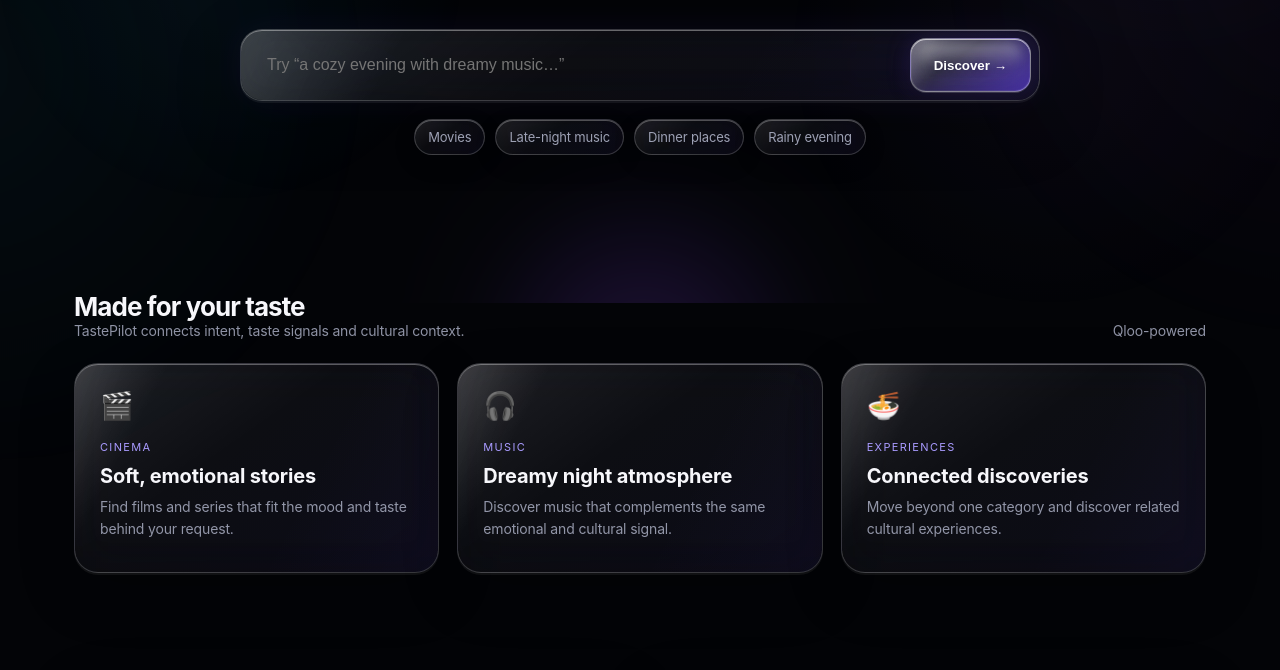
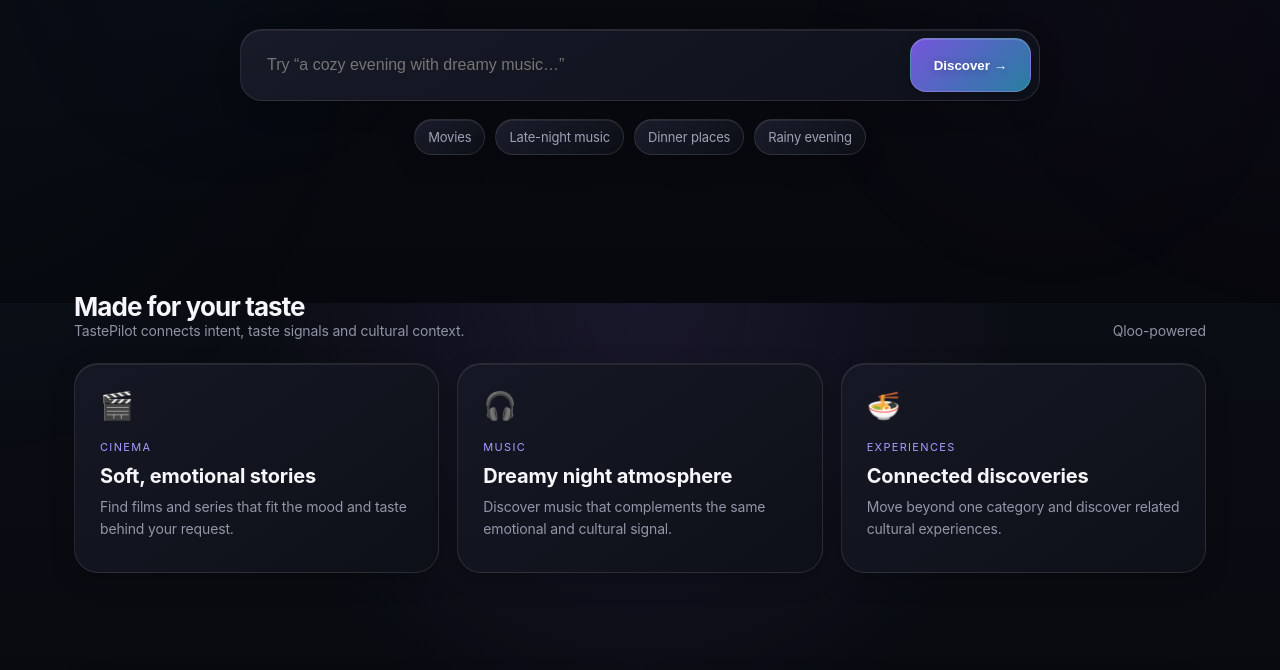
Before and after one commit to master-ai-designer/TastePilot-AI, a website: page public/index.html in a window 1280 px wide. Shown: the part 497-1167 px from the top of the page. Drawn offline with Linux system fonts and the light colour scheme.

Commit message:
Remove animations and simplify TastePilot premium UI

```diff
--- a/public/index.html
+++ b/public/index.html
@@ -384,8 +384,51 @@ nav{
   .card,.panel,.chat{transition:none}
   .search:hover:after,.card:hover:after,.panel:hover:after,.chat:hover:after{left:-25%}
 }
-</style></head>
-<body><div class="aurora-field" aria-hidden="true"><span class="blob b1"></span><span class="blob b2"></span><span class="blob b3"></span><span class="wave"></span><span class="wave w2"></span><i class="spark s1"></i><i class="spark s2"></i><i class="spark s3"></i><i class="spark s4"></i></div><div class="aura-orbit" aria-hidden="true"><div class="aura-core"></div></div>
+</style>
+<style id="tastepilot-static-premium">
+/* Static premium theme: no animated background, no motion, reduced GPU effects */
+html{scroll-behavior:auto}
+body{
+ background:
+   radial-gradient(ellipse at 50% 0%,rgba(93,76,160,.16),transparent 42%),
+   linear-gradient(180deg,#0b0d14 0%,#080a10 48%,#07080d 100%);
+ background-attachment:fixed;
+}
+body:before,body:after{animation:none!important;transform:none!important;filter:none!important;opacity:.35}
+nav,.search,.card,.panel,.chat,.pill,.chip,.chatinput input,.eyebrow,
+.msg.bot,.msg.user,.go,.send{
+ animation:none!important;
+ transition:none!important;
+ backdrop-filter:none!important;
+ -webkit-backdrop-filter:none!important;
+}
+nav,.search,.card,.panel,.chat,.pill,.chip,.chatinput input,.eyebrow{
+ background:linear-gradient(145deg,rgba(27,30,44,.96),rgba(13,15,23,.96));
+ border-color:rgba(255,255,255,.10);
+ box-shadow:inset 0 1px rgba(255,255,255,.07),0 8px 24px rgba(0,0,0,.18);
+}
+nav{background:rgba(9,11,17,.98)}
+.search{background:linear-gradient(145deg,#171a27,#0e111a)}
+.card,.panel,.chat{background:linear-gradient(145deg,#151824,#0e1018)}
+.search:before,.search:after,.card:before,.card:after,.panel:before,.panel:after,
+.chat:before,.chat:after,nav:before,nav:after{display:none!important;content:none!important}
+.card:hover,.panel:hover,.chat:hover,.chip:hover,.pill:hover,.go:hover,.send:hover{
+ transform:none!important;
+ filter:none!important;
+ border-color:rgba(255,255,255,.12);
+ box-shadow:inset 0 1px rgba(255,255,255,.07),0 8px 24px rgba(0,0,0,.18);
+}
+.go,.send{
+ background:linear-gradient(135deg,#7655dc,#267e9f);
+ border:1px solid rgba(255,255,255,.16);
+ box-shadow:inset 0 1px rgba(255,255,255,.15),0 5px 14px rgba(0,0,0,.20);
+}
+.go:before,.go:after,.send:before,.send:after{display:none!important;content:none!important}
+.aurora-field,.aura-orbit{display:none!important}
+@media(prefers-reduced-motion:reduce){*,*::before,*::after{animation:none!important;transition:none!important;scroll-behavior:auto!important}}
+</style>
+</head>
+<body>
 <nav><div class="logo"><span class="brandmark" aria-label="TastePilot AI logo"><svg viewBox="0 0 48 48" role="img"><defs><linearGradient id="tpG" x1="8" y1="6" x2="40" y2="42"><stop stop-color="#c4b5fd"/><stop offset=".5" stop-color="#67e8f9"/><stop offset="1" stop-color="#a78bfa"/></linearGradient></defs><rect x="3" y="3" width="42" height="42" rx="14" fill="#11131c" stroke="#ffffff18"/><path d="M14 24c0-5.8 4.6-10 10-10s10 4.2 10 10-4.6 10-10 10" fill="none" stroke="url(#tpG)" stroke-width="3.4" stroke-linecap="round"/><circle cx="24" cy="24" r="4.2" fill="url(#tpG)"/><circle cx="35.5" cy="14.5" r="2.2" fill="#67e8f9"/><circle cx="12.5" cy="34" r="1.8" fill="#a78bfa"/></svg></span><span>TastePilot <b>AI</b></span></div><div class="navlinks"><span>Discover</span><span>Your Taste</span><span>About</span></div><div class="pill">AI Taste Agent ✦</div></nav>
 <main>
 <section class="hero">
@@ -482,18 +525,9 @@ function typeChatMessage(text){
  const log=document.getElementById('chatlog');
  const div=document.createElement('div');
  div.className='msg bot';
+ div.innerHTML=renderMarkdown(text);
  log.appendChild(div);
- let i=0;
- const speed=14;
- function tick(){
-   if(i>=text.length){div.innerHTML=renderMarkdown(text);log.scrollTop=log.scrollHeight;return;}
-   const chunk=text.slice(0,Math.min(text.length,i+2));
-   div.textContent=chunk;
-   i+=2;
-   log.scrollTop=log.scrollHeight;
-   setTimeout(tick,speed);
- }
- tick();
+ log.scrollTop=log.scrollHeight;
 }
 function escapeHtml(s){return s.replace(/[&<>"']/g,c=>({'&':'&amp;','<':'&lt;','>':'&gt;','"':'&quot;',"'":'&#039;'}[c]))}
 function renderMarkdown(text){
```
